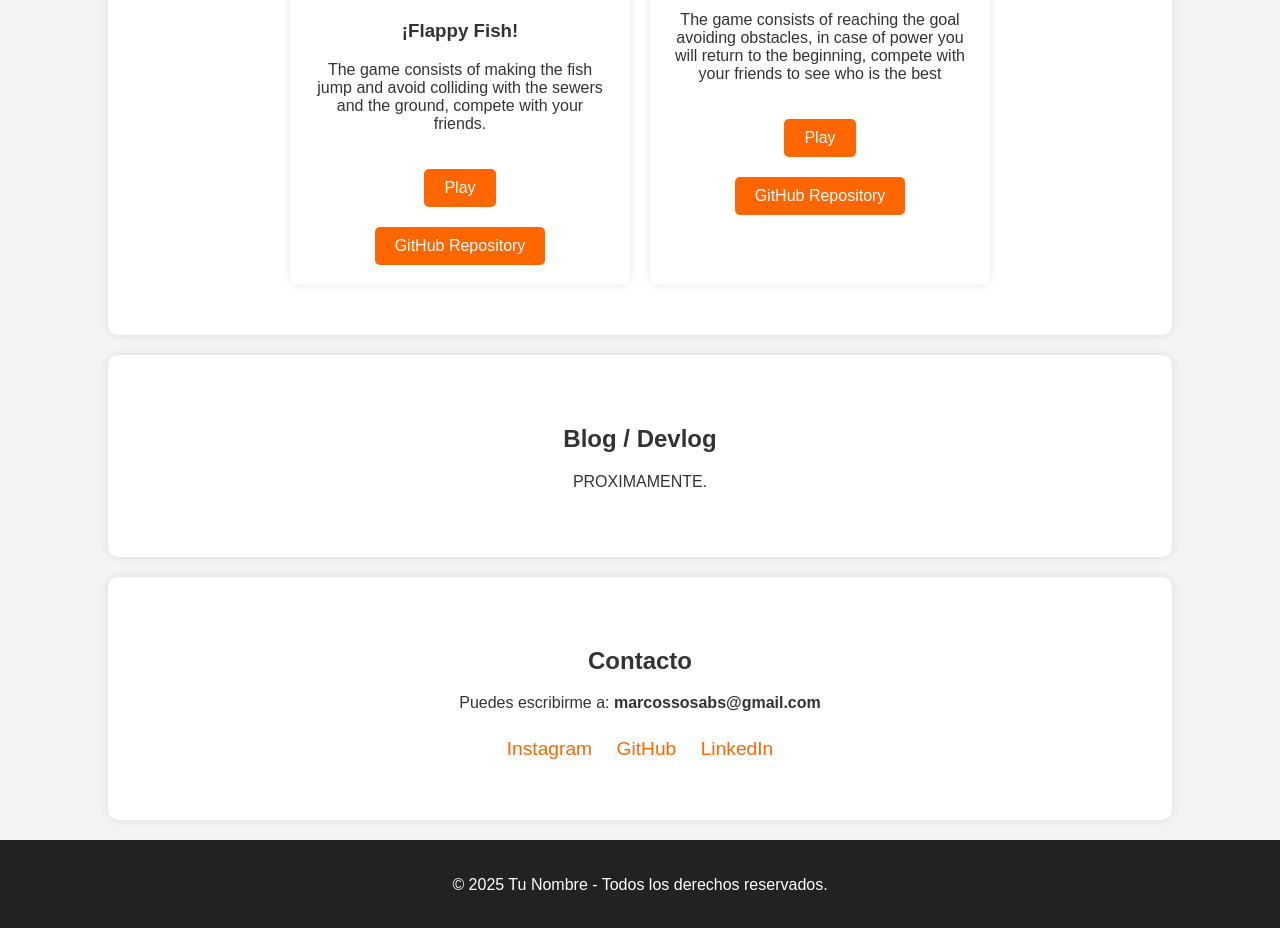
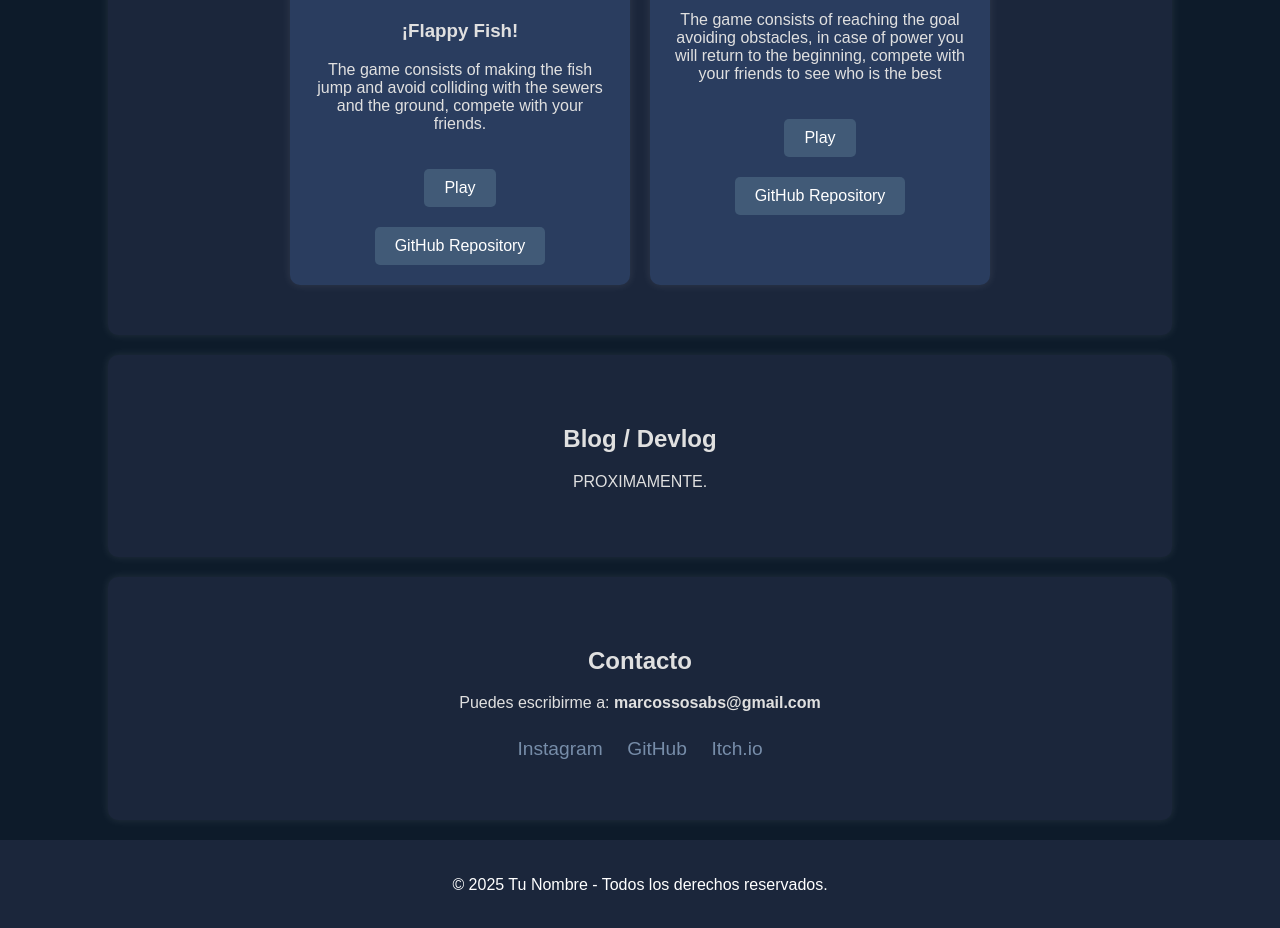
Before and after one commit to MarquitosDev/MarquitosDev.github.io, a plain HTML site: page index.html in a window 1280 px wide. Shown: the part 1549-2477 px from the top of the page. Drawn offline with Linux system fonts and the light colour scheme.

Commit message:
MyPortfolioV2.0
Agregamos mejoras visuales a este y agregamos Itch.io, como enlace.

```diff
--- a/index.html
+++ b/index.html
@@ -59,10 +59,10 @@
                 <img src="Contenido/Platformer.png" alt="Proyecto 1">
                 <h3>¡Platformer!</h3>
                 <p>The game consists of reaching the goal avoiding obstacles, in case of power you will return to the beginning, compete with your friends to see who is the best</p>
-                <div>
+                <div class="enlace">
                     <a href="https://marquis-dev.itch.io/platformer" target="blank" class="btn">Play</a>
                 </div>
-                <div>
+                <div class="enlace">
                     <a href="https://github.com/MarquitosDev/Platformer" target="blank" class="btn">GitHub Repository</a>
                 </div>
         </div>
@@ -81,7 +81,7 @@
         <div class="redes">
             <a href="https://www.instagram.com/marquis_974/">Instagram</a>
             <a href="https://github.com/MarquitosDev">GitHub</a>
-            <a href="https://www.linkedin.com/in/marcos-sosa-43897830b/?trk=opento_sprofile_topcard">LinkedIn</a>
+            <a href="https://marquis-dev.itch.io/">Itch.io</a>
         </div>
     </section>
 
--- a/styles.css
+++ b/styles.css
@@ -1,18 +1,17 @@
-/* Archivo CSS para el Portafolio */
-
 /* Estilos generales */
 body {
     font-family: Arial, sans-serif;
     margin: 0;
     padding: 0;
-    background-color: #f4f4f4;
-    color: #333;
+    background-color: #0d1b2a; /* Azul muy oscuro */
+    color: #e0e0e0;
     text-align: center;
+    transition: background 0.3s, color 0.3s;
 }
 
 /* Encabezado */
 header {
-    background: #222;
+    background: #1b263b; /* Azul oscuro */
     color: white;
     padding: 50px 20px;
 }
@@ -24,28 +23,31 @@ header p {
     font-size: 1.2em;
     margin-top: 10px;
 }
+
 .btn {
     display: inline-block;
     margin-top: 20px;
     padding: 10px 20px;
-    background: #ff6600;
+    background: #415a77; /* Azul medio */
     color: white;
     text-decoration: none;
     border-radius: 5px;
+    cursor: pointer;
+    border: none;
+}
+
+.btn:hover {
+    background: #778da9; /* Azul claro */
 }
 
 /* Secciones */
 section {
     padding: 50px 20px;
-    background: white;
+    background: #1b263b; /* Azul oscuro */
     margin: 20px auto;
     width: 80%;
-    box-shadow: 0px 0px 10px rgba(0,0,0,0.1);
+    box-shadow: 0px 0px 10px rgba(255, 255, 255, 0.1);
     border-radius: 10px;
-}
-
-#sobre-mi{
-    text-align: center;
 }
 
 /* Portafolio */
@@ -56,10 +58,10 @@ section {
     gap: 20px;
 }
 .proyecto {
-    background: #fff;
+    background: #2a3d5f; /* Azul grisáceo */
     padding: 20px;
     width: 300px;
-    box-shadow: 0px 0px 10px rgba(0,0,0,0.1);
+    box-shadow: 0px 0px 10px rgba(255, 255, 255, 0.1);
     border-radius: 10px;
 }
 .proyecto img {
@@ -71,14 +73,14 @@ section {
 .redes a {
     display: inline-block;
     margin: 10px;
-    color: #ff6600;
+    color: #778da9;
     text-decoration: none;
     font-size: 1.2em;
 }
 
 /* Pie de página */
 footer {
-    background: #222;
+    background: #1b263b;
     color: white;
     padding: 20px;
     margin-top: 20px;
```
